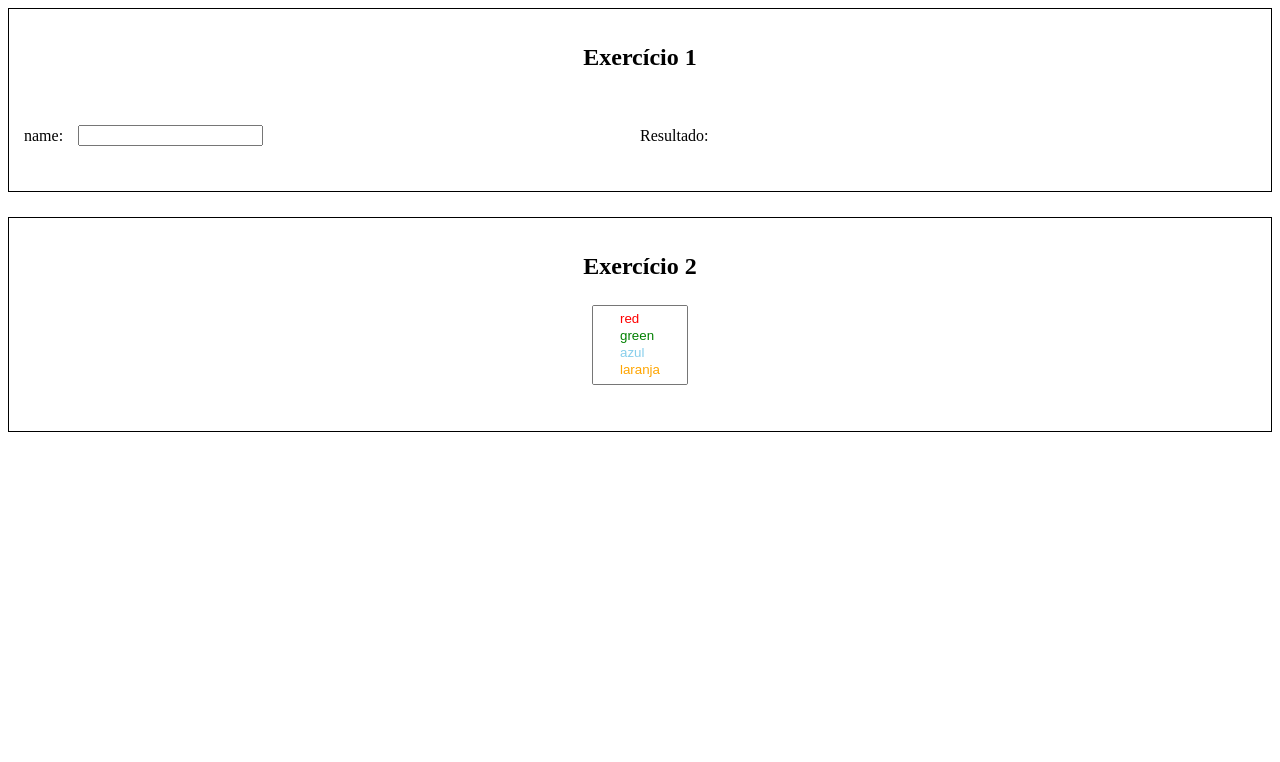
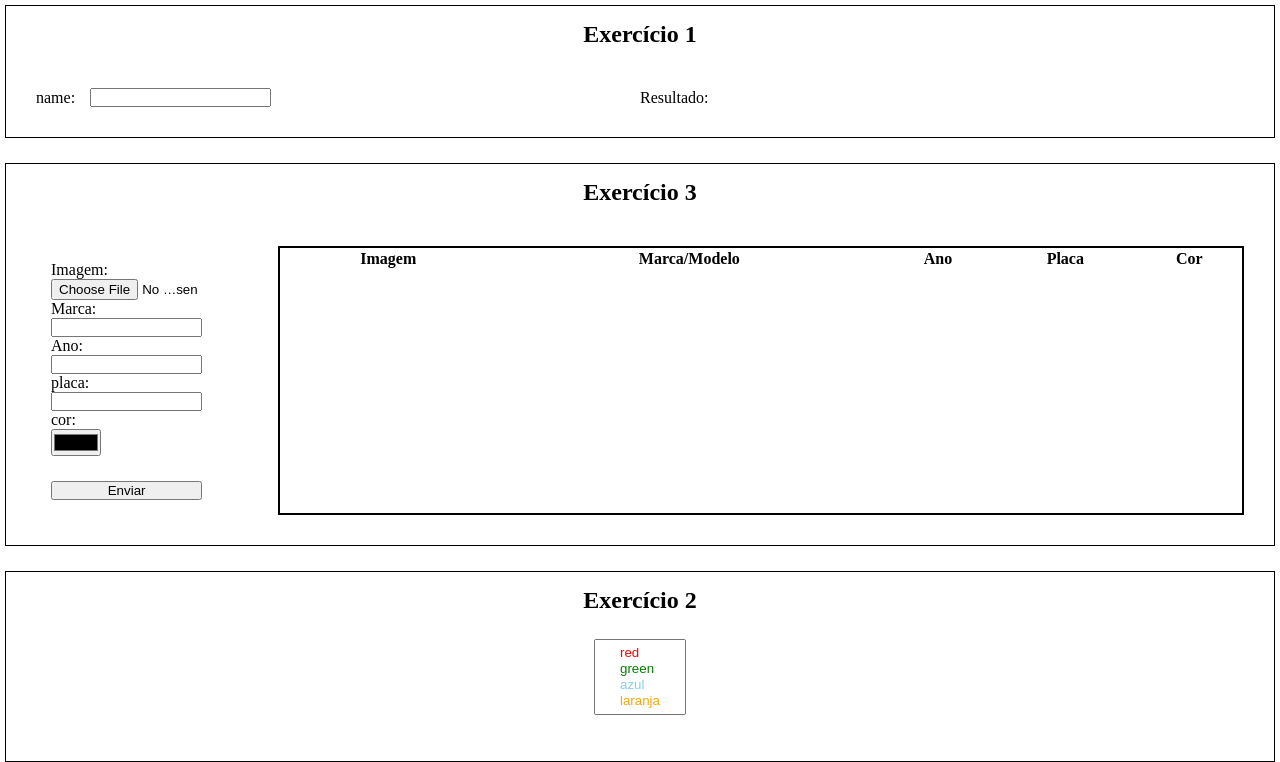
Before and after one commit to FilipeNatividade/bootcamp_preWork, a website built with Vite: page dia3/index.html in a window 1280 px wide. Built offline with nearby package versions, Linux system fonts and the light colour scheme.

Commit message:
exercise3/completed

```diff
--- a/dia3/index.html
+++ b/dia3/index.html
@@ -19,6 +19,42 @@
       </div>
     </div>
 
+    <div class="container">
+      <h2>Exercício 3</h2>
+      <div class="subContainerCar">
+        <form data-js="formCars">
+          <label for="image">Imagem: </label>
+          <input type="file" id="image" name="image" />
+
+          <label for="brand">Marca: </label>
+          <input type="text" id="brand" name="brand" />
+
+          <label for="year">Ano: </label>
+          <input type="text" id="year" name="year" />
+
+          <label for="plate">placa: </label>
+          <input type="text" id="plate" name="plate" />
+
+          <label for="color">cor: </label>
+          <input type="color" id="color" name="color" />
+
+          <button type="submit">Enviar</button>
+        </form>
+        <table>
+          <thead>
+            <tr>
+              <th>Imagem</th>
+              <th>Marca/Modelo</th>
+              <th>Ano</th>
+              <th>Placa</th>
+              <th>Cor</th>
+            </tr>
+          </thead>
+          <tbody data-js="tableHead"></tbody>
+        </table>
+      </div>
+    </div>
+
     <script type="module" src="/src/main.js"></script>
   </body>
 </html>
--- /dev/null
+++ b/dia3/src/cars.js
@@ -0,0 +1,25 @@
+const form = document.querySelector('[data-js="formCars"]')
+const tableHead = document.querySelector('[data-js="tableHead"]')
+
+form.addEventListener('submit', e =>{
+  e.preventDefault()
+
+  const image = e.target.elements.image
+  const brand = e.target.elements.brand
+  const year = e.target.elements.year
+  const plate = e.target.elements.plate
+  const color = e.target.elements.color
+
+  const inputs = [image, brand, year, plate, color]
+
+  const tableRow = document.createElement('tr')
+  inputs.forEach(item => {
+    const tableData = document.createElement('td')
+      tableData.innerText = item.value
+      tableRow.appendChild(tableData)
+  })
+
+  tableHead.appendChild(tableRow)
+  e.target.reset()
+  image.focus()
+})
--- a/dia3/src/main.js
+++ b/dia3/src/main.js
@@ -1 +1,2 @@
 import './form'
+import './cars'
--- a/dia3/src/style.css
+++ b/dia3/src/style.css
@@ -1,3 +1,11 @@
+* {
+  box-sizing: border-box;
+  margin: 0;
+  padding: 0;
+}
+body{
+  padding: 5px;
+}
 #app {
   font-family: Avenir, Helvetica, Arial, sans-serif;
   -webkit-font-smoothing: antialiased;
@@ -34,7 +42,6 @@
   width: 100%;
 }
 .subContainerColor {
-  box-sizing: border-box;
   display: flex;
   flex-wrap: wrap;
   padding: 15px;
@@ -56,3 +63,29 @@ p {
   width: 100px;
   margin: 5px 10px;
 }
+
+.subContainerCar {
+  display: flex;
+  justify-content: space-between;
+  padding: 15px;
+  width: 100%;
+}
+
+.subContainerCar form {
+  display: flex;
+  flex-direction: column;
+  padding: 15px;
+  width: 15%;
+}
+.subContainerCar button {
+  margin-top: 25px;
+}
+
+.subContainerCar table {
+  border: 2px solid;
+  width: 80%;
+}
+
+.subContainerCar td {
+  border: 2px solid;
+}
```
